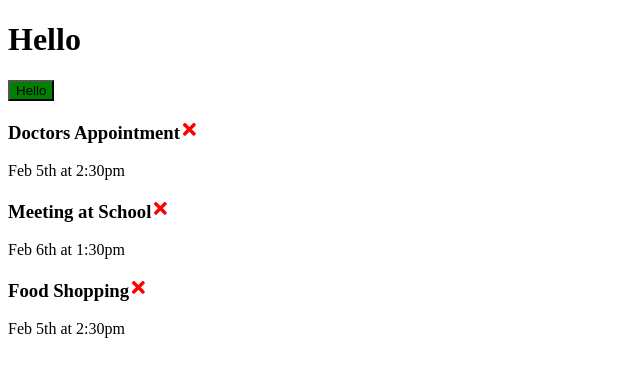
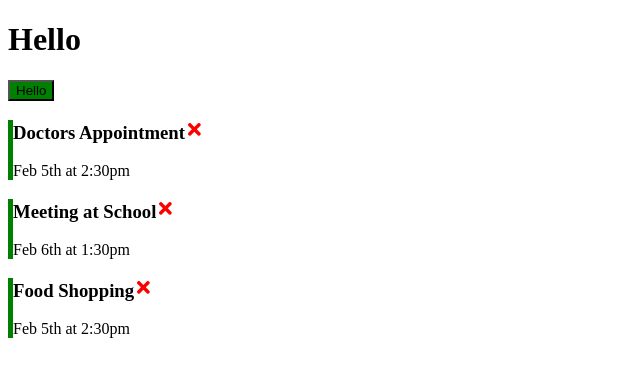
Before and after one commit to ahkar33/react-task-tracker, a React (Vite) app: page / in a window 1280 px wide. Shown: the top 376 px of the page, without its empty margins (0-640 px from the left). Built offline with nearby package versions, Linux system fonts and the light colour scheme.

Commit message:
added delete task and reminder

```diff
--- a/src/App.jsx
+++ b/src/App.jsx
@@ -26,13 +26,25 @@
   ]);
 
   const deleteTask = (id) => {
-    console.log('delete ', id);
+    setTasks(tasks.filter(task => task.id != id));
+  }
+
+  const toggleReminder = (id) => {
+    setTasks(tasks.map(task => task.id === id
+      ? { ...task, reminder: !task.reminder } : task))
   }
 
   return (
     <div className="App">
       <Header title='Hello' />
-      <Tasks tasks={tasks} onDelete={deleteTask} />
+      {
+        tasks.length > 0 ?
+          <Tasks tasks={tasks}
+            onDelete={deleteTask}
+            onToggle={toggleReminder}
+          />
+          : 'No Task To Show'
+      }
     </div>
   )
 }
--- a/src/components/Task.jsx
+++ b/src/components/Task.jsx
@@ -1,9 +1,9 @@
 import React from 'react'
 import { FaTimes } from 'react-icons/fa'
 
-const Task = ({ task, onDelete }) => {
+const Task = ({ task, onDelete, onToggle }) => {
   return (
-    <div className='task'>
+    <div className={`task ${task.reminder && 'reminder'}`} onDoubleClick={() => onToggle(task.id)}>
       <h3>{task.text}
         <FaTimes
           style={{ color: 'red', cursor: 'pointer' }}
--- a/src/components/Tasks.jsx
+++ b/src/components/Tasks.jsx
@@ -1,12 +1,15 @@
 import React from 'react'
 import Task from './Task'
 
-const Tasks = ({ tasks, onDelete }) => {
+const Tasks = ({ tasks, onDelete, onToggle }) => {
   return (
     <>
       {
         tasks.map(task => (
-          <Task key={task.id} task={task} onDelete={onDelete} />
+          <Task key={task.id} task={task}
+            onDelete={onDelete}
+            onToggle={onToggle}
+          />
         ))
       }
     </>
--- a/src/index.css
+++ b/src/index.css
@@ -0,0 +1,3 @@
+.task.reminder {
+  border-left: 5px solid green;
+}
```
